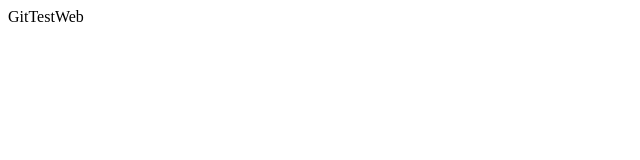
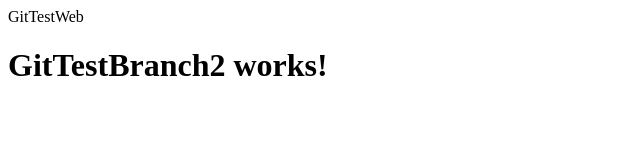
Before and after one commit to AidielAS/gitTest1819s2, a plain HTML site: page web/index.html in a window 1280 px wide. Shown: the whole page, without its empty margins (0-640 px from the left). Drawn offline with Linux system fonts and the light colour scheme.

Commit message:
GitTestWeb init version GitTestBranch2 init version

```diff
--- a/web/index.html
+++ b/web/index.html
@@ -12,5 +12,6 @@ and open the template in the editor.
     </head>
     <body>
         <div>GitTestWeb</div>
+        <h1>GitTestBranch2 works!</h1>
     </body>
 </html>
```
